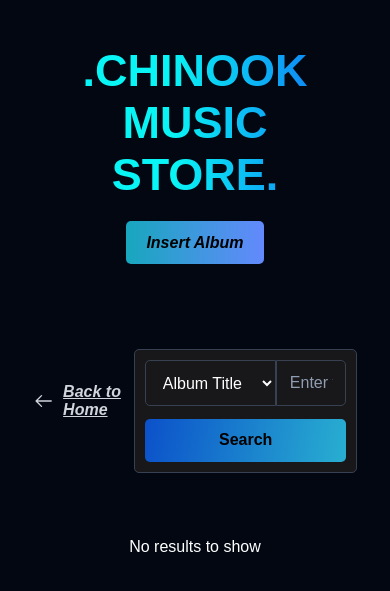
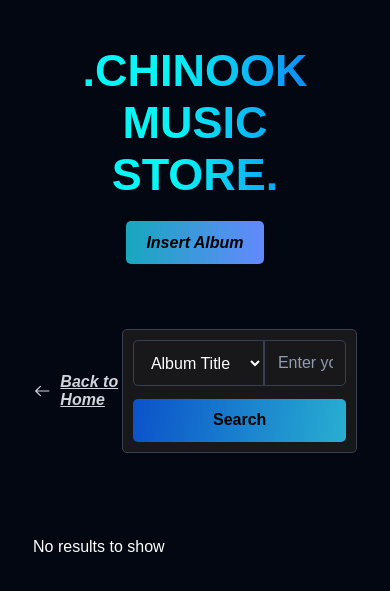
Before and after one commit to Daniel-Ezekiel/chinook-music-store, a PHP site: page /project/search.php in a window 390 px wide. Shown: the top 591 px of the page. Run offline with PHP 8.4, Linux system fonts and the light colour scheme; data that the repository does not hold is empty; some web fonts are replaced.

Commit message:
style: responsiveness fixed on search page

```diff
--- a/css/style.css
+++ b/css/style.css
@@ -56,6 +56,14 @@ div.table_actions {
   flex-direction: column;
   justify-content: space-between;
   margin: 1.5rem 0;
+}
+
+div.table_actions.search_page {
+  width: unset;
+}
+
+div.search_page .form_search {
+  margin: 0;
 }
 
 .form_sort,
--- a/search.php
+++ b/search.php
@@ -77,7 +77,7 @@
                 </a>
             </div>
 
-            <div class="table_actions">
+            <div class="table_actions search_page">
                 <form method="get" class="form_search">
                     <div class="form_control">
                         <select name="category" id="category">
@@ -93,6 +93,7 @@
         </div>
 
         <div class="bottom-container">
+           <div class="table-container">
                  <?php
                     if($total_pages <= 0){
                         echo "<p class=\"message\">No results to show</p>";
@@ -160,6 +161,7 @@
                     }
                 ?>
            </div>
+        </div>
 
         <!-- Delete modal -->
         <div class="modal_overlay">
```
Lines whose indentation alone changed are shown as unchanged.
